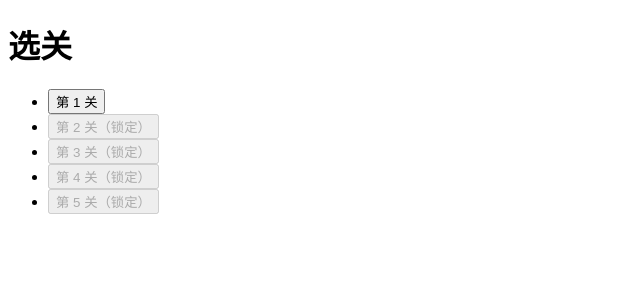
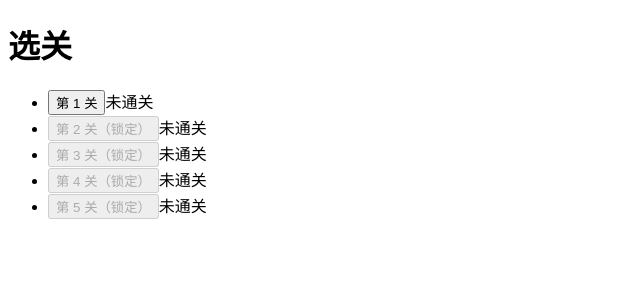
Before and after one commit to maxiximxx/my-game, a React (Vite) app: page / in a window 1280 px wide. Both pictures are taken after a click on the button "开始游戏". Shown: the top 300 px of the page, without its empty margins (0-640 px from the left). Built offline with nearby package versions, Linux system fonts and the light colour scheme.

Commit message:
feat: 每关最佳用时，只有更短的用时才会替换（任务 09）

```diff
--- a/src/App.tsx
+++ b/src/App.tsx
@@ -2,7 +2,7 @@ import { useCallback, useState } from 'react';
 import { GamePage } from './GamePage';
 import { HomePage } from './HomePage';
 import { LevelSelectPage } from './LevelSelectPage';
-import { createProgress, recordClear } from './game/progress';
+import { createProgress, recordBestTime, recordClear } from './game/progress';
 import type { Progress } from './game/progress';
 import type { Level } from './game/types';
 import { levels } from './levels';
@@ -16,8 +16,10 @@ export function App() {
   const [screen, setScreen] = useState<Screen>({ name: 'home' });
   const [progress, setProgress] = useState<Progress>(createProgress);
 
-  const handleLevelCleared = useCallback((levelId: number) => {
-    setProgress((current) => recordClear(current, levelId, levels.length));
+  const handleLevelCleared = useCallback((levelId: number, clearTimeMs: number) => {
+    setProgress((current) =>
+      recordBestTime(recordClear(current, levelId, levels.length), levelId, clearTimeMs),
+    );
   }, []);
 
   if (screen.name === 'game') {
--- a/src/GamePage.tsx
+++ b/src/GamePage.tsx
@@ -12,7 +12,7 @@ interface GamePageProps {
   nextLevel: Level | null;
   onOpenLevel: (level: Level) => void;
   onBackToLevelSelect: () => void;
-  onLevelCleared: (levelId: number) => void;
+  onLevelCleared: (levelId: number, clearTimeMs: number) => void;
 }
 
 export function GamePage({
@@ -26,12 +26,13 @@ export function GamePage({
   const activeHintId = state.activeHint?.regionId;
   const hintRegion = level.differences.find((difference) => difference.id === activeHintId) ?? null;
 
-  // 通关时把结果同步到进度存储（外部状态）。
+  // 通关时把结果同步到进度存储（外部状态）。clearTimeMs 从 null 变为数值时只触发一次。
+  const clearTimeMs = state.clearTimeMs;
   useEffect(() => {
-    if (state.status === 'cleared') {
-      onLevelCleared(level.id);
+    if (clearTimeMs !== null) {
+      onLevelCleared(level.id, clearTimeMs);
     }
-  }, [state.status, level.id, onLevelCleared]);
+  }, [clearTimeMs, level.id, onLevelCleared]);
 
   return (
     <main>
--- a/src/LevelSelectPage.tsx
+++ b/src/LevelSelectPage.tsx
@@ -1,5 +1,6 @@
 import type { Level } from './game/types';
-import { isAllCleared, isLevelUnlocked } from './game/progress';
+import { formatSeconds } from './game/format';
+import { getBestTimeMs, isAllCleared, isLevelUnlocked } from './game/progress';
 import type { Progress } from './game/progress';
 
 interface LevelSelectPageProps {
@@ -16,6 +17,7 @@ export function LevelSelectPage({ levels, progress, onSelectLevel }: LevelSelect
       <ul className="level-list">
         {levels.map((level) => {
           const unlocked = isLevelUnlocked(progress, level.id);
+          const bestTimeMs = getBestTimeMs(progress, level.id);
           return (
             <li key={level.id}>
               <button
@@ -25,6 +27,9 @@ export function LevelSelectPage({ levels, progress, onSelectLevel }: LevelSelect
               >
                 {unlocked ? `第 ${level.id} 关` : `第 ${level.id} 关（锁定）`}
               </button>
+              <span>
+                {bestTimeMs === null ? '未通关' : `最佳用时 ${formatSeconds(bestTimeMs)} 秒`}
+              </span>
             </li>
           );
         })}
--- a/src/game/ResultModal.tsx
+++ b/src/game/ResultModal.tsx
@@ -1,3 +1,4 @@
+import { formatSeconds } from './format';
 import { Modal } from './Modal';
 
 interface ResultModalProps {
@@ -16,7 +17,7 @@ export function ResultModal({
 }: ResultModalProps) {
   return (
     <Modal title="通关">
-      <p>通关用时 {(clearTimeMs / 1000).toFixed(1)} 秒</p>
+      <p>通关用时 {formatSeconds(clearTimeMs)} 秒</p>
       <button type="button" onClick={onReplay}>
         重玩
       </button>
--- /dev/null
+++ b/src/game/format.ts
@@ -0,0 +1,4 @@
+/** 毫秒转为保留一位小数的秒数字符串，例如 12345 → "12.3"。 */
+export function formatSeconds(ms: number): string {
+  return (ms / 1000).toFixed(1);
+}
--- a/src/game/progress.ts
+++ b/src/game/progress.ts
@@ -1,13 +1,15 @@
 /**
  * 关卡进度。关卡按编号线性通关：只有通关了第 n-1 关，第 n 关才会解锁，
  * 所以已通关的关卡总是从第 1 关起连续的一段，clearedCount 即为它的长度。
+ * bestTimesMs 记录每关的最佳用时（毫秒），未通关的关卡没有对应条目。
  */
 export interface Progress {
   readonly clearedCount: number;
+  readonly bestTimesMs: Readonly<Partial<Record<number, number>>>;
 }
 
 export function createProgress(): Progress {
-  return { clearedCount: 0 };
+  return { clearedCount: 0, bestTimesMs: {} };
 }
 
 /** 第 1 关默认开放；已通关的关卡之后的一关解锁。 */
@@ -24,9 +26,24 @@ export function recordClear(progress: Progress, levelId: number, levelCount: num
     return progress;
   }
 
-  return { clearedCount: progress.clearedCount + 1 };
+  return { ...progress, clearedCount: progress.clearedCount + 1 };
 }
 
 export function isAllCleared(progress: Progress, levelCount: number): boolean {
   return progress.clearedCount >= levelCount;
 }
+
+/** 只有用时更短时才替换该关的最佳用时。 */
+export function recordBestTime(progress: Progress, levelId: number, clearTimeMs: number): Progress {
+  const best = progress.bestTimesMs[levelId];
+  if (best !== undefined && best <= clearTimeMs) {
+    return progress;
+  }
+
+  return { ...progress, bestTimesMs: { ...progress.bestTimesMs, [levelId]: clearTimeMs } };
+}
+
+/** 该关的最佳用时（毫秒）；未通关时为 null。 */
+export function getBestTimeMs(progress: Progress, levelId: number): number | null {
+  return progress.bestTimesMs[levelId] ?? null;
+}
```
Also changed, not shown: .scratch/zhao-cha/issues/09-best-time.md, 1 other file (tests, documents, lock files or other folders).
